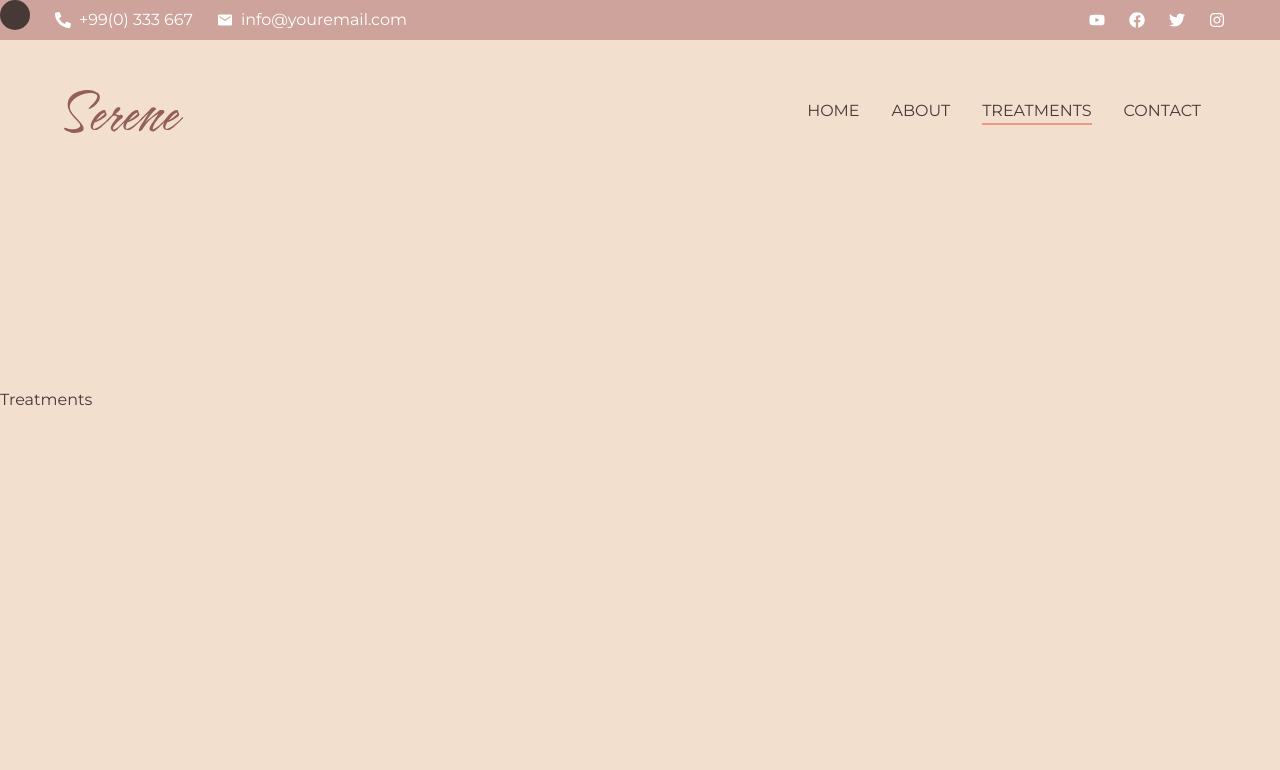
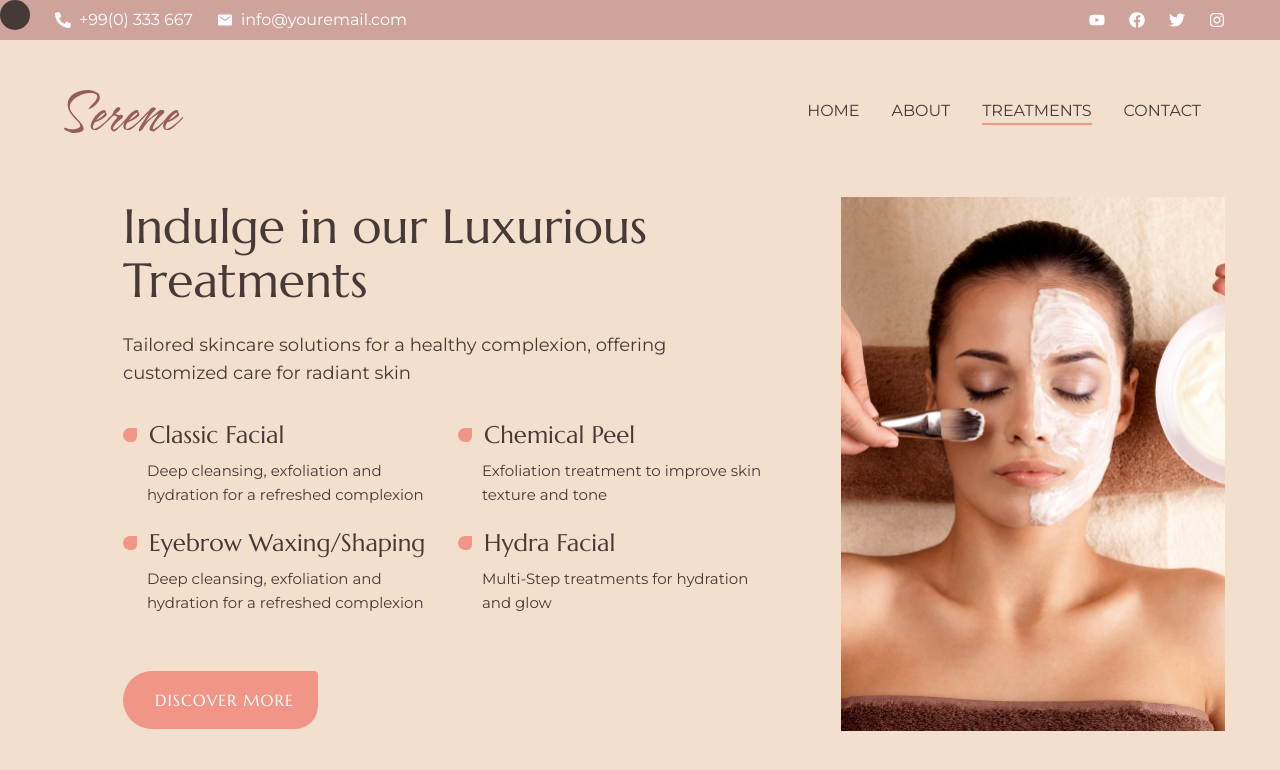
Before and after one commit to Gbemiga97/serene, a Next.js app: page /treatments in a window 1280 px wide. Shown: the top 770 px of the page. Built offline with nearby package versions, Linux system fonts and the light colour scheme.

Commit message:
Treatments Commit

```diff
--- a/app/treatments/page.jsx
+++ b/app/treatments/page.jsx
@@ -1,8 +1,17 @@
 "use client"
 
 import { motion } from "framer-motion"
+import Image from "next/image"
+import { useCursorContext } from "@/components/CursorContext"
+
+
+
 
 const Treatments = () => {
+
+  const {mouseEnterHandler, mouseLeaveHandler} = useCursorContext()
+
+
   return (
     <motion.section
     initial={{opacity: 0}}
@@ -13,7 +22,108 @@
       }}}
       className="min-h-screen flex items-center overflow-x-hidden"
     >
-      Treatments
+      <div className="container mx-auto flex items-center pt-48 pb-12 xl:pt-32 xl:pb-0">
+        <div className="w-full h-full flex items-center justify-between">
+          {/* text */}
+          <motion.div
+          initial={{opacity: 0, x: -60}}
+          animate={{
+            opacity: 1,
+            x: 0,
+            transition: { delay: 2, duration: 0.8, ease: "easeInOut" }
+          }}
+          onMouseEnter={mouseEnterHandler}
+          onMouseLeave={mouseLeaveHandler}
+          className="flex flex-col items-start xl:max-w-[650px] text-center xl:text-left mx-auto">
+            <h2 className="h2 mb-6 mx-auto max-w-[540px] xl:max-w-none">
+              Indulge in our Luxurious Treatments
+            </h2>
+            <p className="lead max-w-[600px] mx-auto xl:mx-0">
+            Tailored skincare solutions for a healthy complexion, offering customized care for radiant skin
+            </p>
+            {/* items */}
+            <div className="grid grid-cols-1 md:grid-cols-2 gap-[20px] mb-14 mx-auto xl:mx-0">
+              {/* item */}
+              <div className="flex-1 flex flex-col justify-center items-center xl:items-start">
+                <div className="flex items-center gap-[12px] mb-2">
+                  <div className="w-[14px] h-[14px] bg-accent rounded-tl-[28px] rounded-bl-[28px]
+                  rounded-br-[22px] rounded-tr-[4px]" />
+                  <h3 className="text-2xl">
+                    Classic Facial
+                  </h3>
+                  </div>
+                  <p className="pl-6 text-[15px]">
+                    Deep cleansing, exfoliation and hydration for a refreshed complexion
+                  </p>
+              </div>
+              {/* end item */}
+               {/* item */}
+               <div className="flex-1 flex flex-col justify-center items-center xl:items-start">
+                <div className="flex items-center gap-[12px] mb-2">
+                  <div className="w-[14px] h-[14px] bg-accent rounded-tl-[28px] rounded-bl-[28px]
+                  rounded-br-[22px] rounded-tr-[4px]" />
+                  <h3 className="text-2xl">
+                    Chemical Peel
+                  </h3>
+                  </div>
+                  <p className="pl-6 text-[15px]">
+                    Exfoliation treatment to improve skin texture and tone
+                  </p>
+              </div>
+              {/* end item */}
+               {/* item */}
+               <div className="flex-1 flex flex-col justify-center items-center xl:items-start">
+                <div className="flex items-center gap-[12px] mb-2">
+                  <div className="w-[14px] h-[14px] bg-accent rounded-tl-[28px] rounded-bl-[28px]
+                  rounded-br-[22px] rounded-tr-[4px]" />
+                  <h3 className="text-2xl">
+                    Eyebrow Waxing/Shaping
+                  </h3>
+                  </div>
+                  <p className="pl-6 text-[15px]">
+                    Deep cleansing, exfoliation and hydration for a refreshed complexion
+                  </p>
+              </div>
+              {/* end item */}
+               {/* item */}
+               <div className="flex-1 flex flex-col justify-center items-center xl:items-start">
+                <div className="flex items-center gap-[12px] mb-2">
+                  <div className="w-[14px] h-[14px] bg-accent rounded-tl-[28px] rounded-bl-[28px]
+                  rounded-br-[22px] rounded-tr-[4px]" />
+                  <h3 className="text-2xl">
+                    Hydra Facial
+                  </h3>
+                  </div>
+                  <p className="pl-6 text-[15px]">
+                    Multi-Step treatments for hydration and glow
+                  </p>
+              </div>
+              {/* end item */}
+            </div>
+            {/* btn */}
+            <button className="btn mx-auto xl:mx-0">
+              Discover more
+            </button>
+          </motion.div>
+          {/* image */}
+          <motion.div
+           initial={{opacity: 0, x: 60}}
+           animate={{
+             opacity: 1,
+             x: 0,
+             transition: { delay: 2.4, duration: 0.8, ease: "easeInOut" }
+           }}
+          onMouseEnter={mouseEnterHandler}
+          onMouseLeave={mouseLeaveHandler}
+          className="hidden xl:flex w-[384px] h-[534px] relative">
+            <Image
+            src="/assets/treatments/img.jpg"
+            fill quality={100} alt="treatments image"
+            className="object-contain"
+            />
+          </motion.div>
+        </div>
+      </div>
     </motion.section>
   )
 }
```
